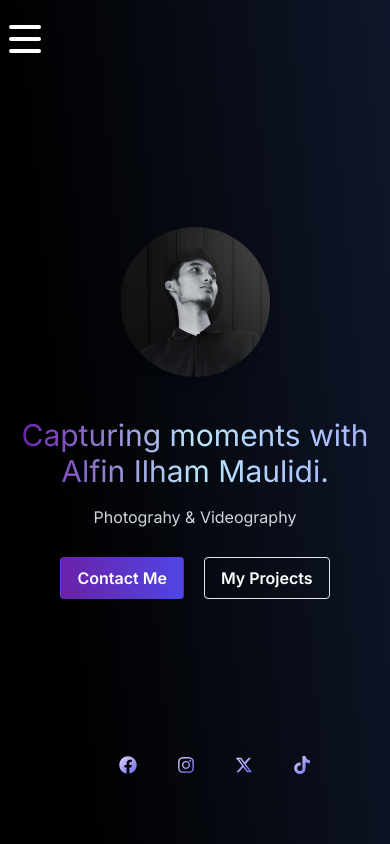
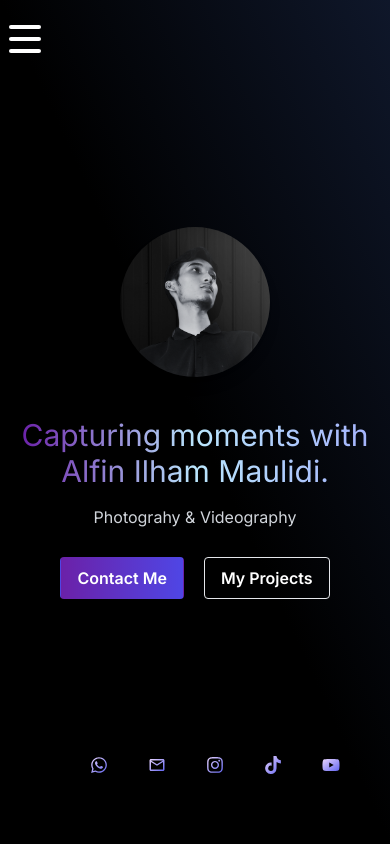
Before and after one commit to zidanhafiz/Alfin-Portfolio, a Next.js app: page / in a window 390 px wide. Shown: the top 844 px of the page. Built offline with nearby package versions, Linux system fonts and the light colour scheme; grey boxes are pictures that could not be loaded.

Commit message:
Separate several component

```diff
--- a/app/Hero.tsx
+++ b/app/Hero.tsx
@@ -1,38 +1,10 @@
 'use client';
-import { inter } from '@/utils/fonts';
-import clsx from 'clsx';
 import { motion } from 'framer-motion';
 import Image from 'next/image';
-import { FaFacebook } from 'react-icons/fa';
-import { FaInstagram } from 'react-icons/fa';
-import { FaXTwitter } from 'react-icons/fa6';
-import { FaTiktok } from 'react-icons/fa';
 import SvgGradient from '@/components/SvgGradient';
 import { containerVariants, itemsVariants, itemsVariants_2 } from '@/utils/variants';
-
-type SosMedList = {
-  logo: () => JSX.Element;
-  link: string;
-};
-
-const sosMedList: SosMedList[] = [
-  {
-    logo: () => <FaFacebook style={{ fill: 'url(#blue-gradient)' }} />,
-    link: 'https://facebook.com',
-  },
-  {
-    logo: () => <FaInstagram style={{ fill: 'url(#blue-gradient)' }} />,
-    link: 'https://instagram.com',
-  },
-  {
-    logo: () => <FaXTwitter style={{ fill: 'url(#blue-gradient)' }} />,
-    link: 'https://twitter.com',
-  },
-  {
-    logo: () => <FaTiktok style={{ fill: 'url(#blue-gradient)' }} />,
-    link: 'https://tiktok.com',
-  },
-];
+import { contactsList } from './Contact';
+import Button from '@/components/Button';
 
 const imgVariants = {
   hidden: {
@@ -47,34 +19,30 @@ const imgVariants = {
   },
 };
 
-const ctaVariants = {
-  init: {
-    y: 0,
-  },
-  inHover: {
-    y: -5,
-  },
-};
-
 const Hero = () => {
   return (
     <div
       id='home'
-      className='grid grid-rows-[1fr, 2fr, 1fr] gap-4 place-items-center h-screen'
+      className='grid grid-rows-[1fr, 2fr, 1fr] gap-4 place-items-center h-screen bg-gradient-to-tr from-black via-black to-slate-900'
     >
       <div className='row-start-2 px-5 md:mx-auto max-w-6xl flex flex-col-reverse md:flex-row items-center gap-10 md:gap-32'>
+        <HeadingColumn />
+        <ImageColumn />
+      </div>
+      <SosmedColumn />
+    </div>
+  );
+};
+
+const HeadingColumn = () => {
+  return (
     <motion.div
       variants={containerVariants}
       initial='hidden'
       whileInView='inView'
-          viewport={{ once: true }}
     >
       <motion.h1
-            className={clsx(
-              inter.className,
-              'bg-gradient-to-r from-purple-800 via-sky-200 to-indigo-300 inline-block text-transparent bg-clip-text',
-              'text-center md:text-start text-3xl md:text-5xl md:leading-[1.2]'
-            )}
+        className='bg-gradient-to-r from-purple-800 via-sky-200 to-indigo-300 inline-block text-transparent bg-clip-text text-center md:text-start text-3xl md:text-5xl md:leading-[1.2]'
         variants={itemsVariants}
       >
         Capturing moments with
@@ -86,37 +54,39 @@ const Hero = () => {
       >
         Photograhy & Videography
       </motion.p>
+      <ButtonsColumn />
+    </motion.div>
+  );
+};
 
-          {/* Buttons Column */}
+const ButtonsColumn = () => {
+  return (
     <motion.div
-            className='block mx-auto md:mx-0 w-fit mt-7 md:mt-10'
+      className='flex gap-x-5 mx-auto md:mx-0 w-fit mt-7 md:mt-10'
       variants={itemsVariants}
     >
-            <motion.button
-              className='bg-gradient-to-r from-purple-800 to-indigo-600 border border-transparent hover:border-white font-semibold px-4 py-2 rounded'
-              variants={ctaVariants}
-              initial='init'
-              whileHover='inHover'
+      <Button
+        type='gradient'
+        link='#contact'
       >
         Contact Me
-            </motion.button>
-            <motion.button
-              className='border font-semibold px-4 py-2 rounded ml-5 hover:bg-white hover:text-black transition-colors'
-              variants={ctaVariants}
-              initial='init'
-              whileHover='inHover'
+      </Button>
+      <Button
+        type='outline'
+        link='#projects'
       >
         My Projects
-            </motion.button>
+      </Button>
     </motion.div>
-        </motion.div>
+  );
+};
 
-        {/* Image Column */}
+const ImageColumn = () => {
+  return (
     <motion.div
       variants={imgVariants}
       initial='hidden'
       whileInView='inView'
-          viewport={{ once: true }}
     >
       <Image
         src='/images/hero-closeup.png'
@@ -126,9 +96,11 @@ const Hero = () => {
         className='w-[150px] md:w-[300px] rounded-full shadow-lg'
       />
     </motion.div>
-      </div>
+  );
+};
 
-      {/* Sosmed Column */}
+const SosmedColumn = () => {
+  return (
     <motion.ul
       className='row-start-3 flex justify-center gap-10'
       variants={containerVariants}
@@ -137,25 +109,24 @@ const Hero = () => {
       viewport={{ once: true }}
     >
       <SvgGradient />
-        {sosMedList.map((list) => (
+      {contactsList.map((contact, index) => (
         <motion.li
-            key={list.link}
+          key={index}
           variants={itemsVariants_2}
           transition={{
             duration: 0.7,
           }}
         >
           <a
-              href={list.link}
+            href={contact.link}
             target='_blank'
             className='text-lg'
           >
-              {list.logo()}
+            {contact.logo('url(#blue-gradient)')}
           </a>
         </motion.li>
       ))}
     </motion.ul>
-    </div>
   );
 };
 
```
Lines whose indentation alone changed are shown as unchanged.
